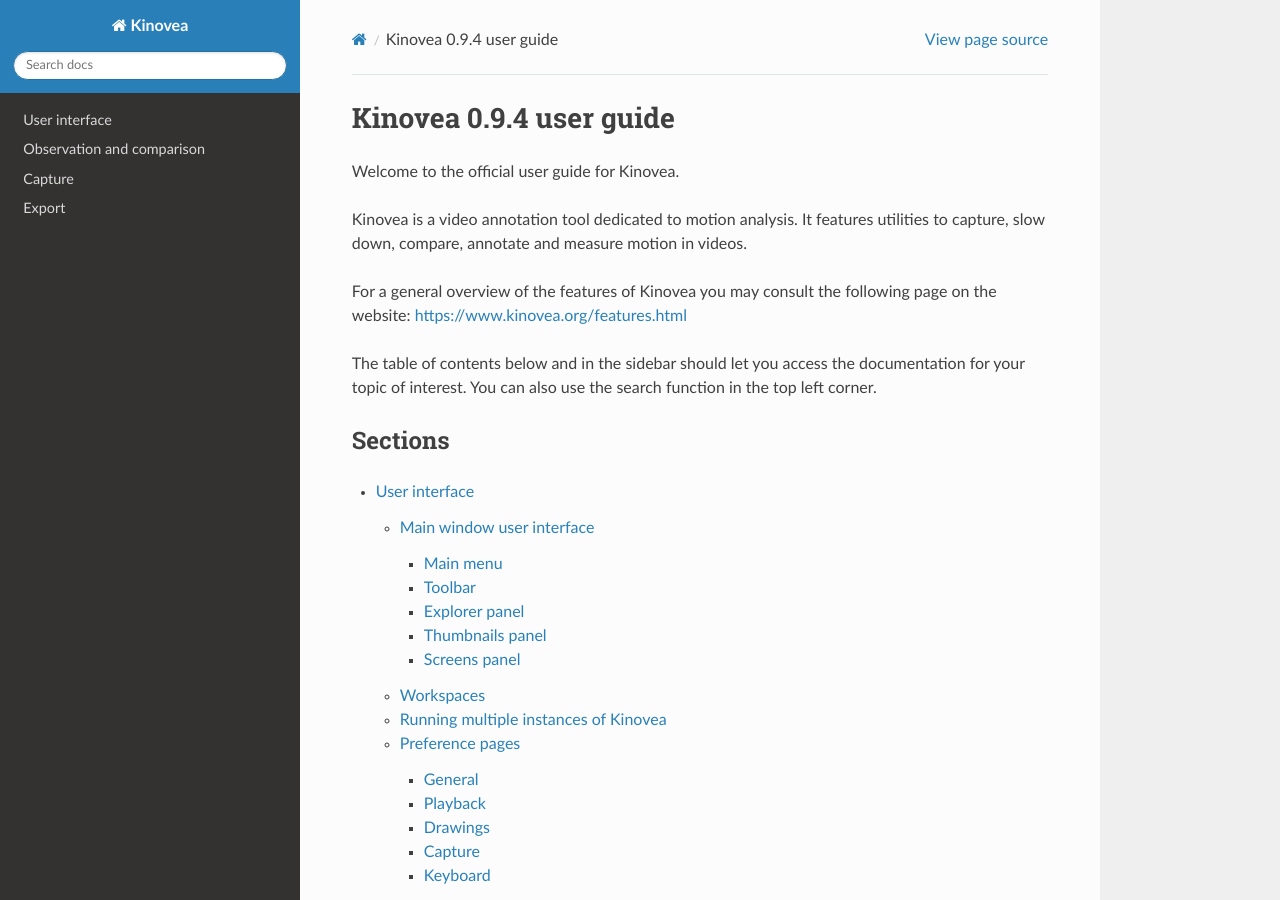
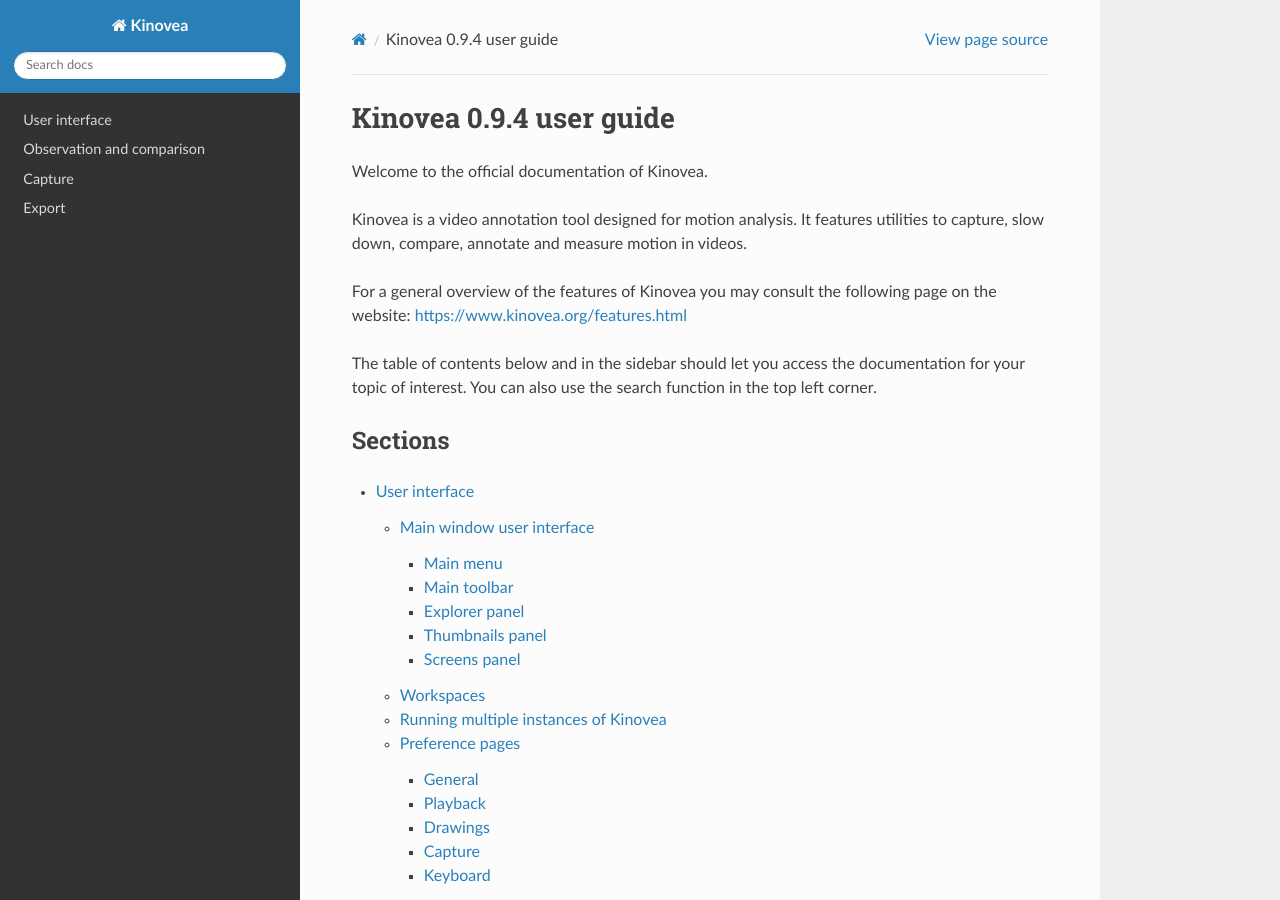
Before and after one commit to Kinovea/kinovea-docs, a Sphinx documentation site: the page built from source/index.rst, in a window 1280 px wide and 900 px high. Built offline with Sphinx 7.4.7 and the Read the Docs theme 2.0.0, drawn with Linux system fonts in a browser that asks for light colours.

Commit message:
Various minor updates.

```diff
--- a/source/capture/hardware/network.rst
+++ b/source/capture/hardware/network.rst
@@ -23,6 +23,7 @@ Clicking the Test button will try to connect to the camera and report success or
 Smartphones
 -----------
 
-Smartphones can be used as network cameras over the WiFi network by using a dedicated application streaming in MJPEG. For example "IP Webcam" by Pavel Khlebovich can be used for this on Android.
+Smartphones can be used as network cameras over the WiFi network by using a dedicated application, provided it supports streaming in MJPEG.
+For example "IP Webcam" by Pavel Khlebovich can be used on Android devices.
 
 Consult the application to find the URL of the server and the IP address of the smartphone.
--- a/source/export/data.rst
+++ b/source/export/data.rst
@@ -32,7 +32,7 @@ The following options are available:
 - Web (.html)
 - Gnuplot (.txt)
 
-The underlying mechanism for these options is to **convert** the annotations data into the output format and it does not perform any higher level computations.
+The underlying mechanism for these menus is to **convert** the annotation data into the output format and it does not perform any higher level computations.
 This approach has the following differences with the export from the kinematics dialogs:
 
 - The coordinates do not use filtering.
--- a/source/index.rst
+++ b/source/index.rst
@@ -2,9 +2,9 @@
     Kinovea |release| user guide
 %%%%%%%%%%%%%%%%%%%%%%%%%%%%%%%%%%%%%%%%%%%%%%
 
-Welcome to the official user guide for Kinovea.
+Welcome to the official documentation of Kinovea.
 
-Kinovea is a video annotation tool dedicated to motion analysis.
+Kinovea is a video annotation tool designed for motion analysis.
 It features utilities to capture, slow down, compare, annotate and measure motion in videos.
 
 For a general overview of the features of Kinovea you may consult the following page on the website: https://www.kinovea.org/features.html
--- a/source/userinterface/instances.rst
+++ b/source/userinterface/instances.rst
@@ -10,7 +10,7 @@ This can be used to record more than two cameras, play more than two videos at t
     This behavior is controlled by the option under Preferences > General > Instances have their own preferences.
     This option can only be changed from the first instance of Kinovea.
 
-Instance names
+Instance name
 --------------
 Each instance is assigned a number in sequential order of launch and by default this number becomes the name of the instance.
 
--- a/source/userinterface/ui/screenspanel.rst
+++ b/source/userinterface/ui/screenspanel.rst
@@ -4,12 +4,10 @@ Screens panel
 The screens panel replaces the thumbnails panel when one or more screens are opened.
 When two screens of the same type are opened, joint controls are added at the bottom.
 
-
-
 Adding and removing screens can be done by using the main toolbar, the menu View or the close buttons on the screens themselves.
 
 To swap the screens use the menu View > Swap screens or the swap button in the joint controls.
 
-More details about the playback screen user interface can be found under Observation > Playback screen user interface.
+More details about the playback screen user interface can be found at :doc:`/observation/playback_ui`
 
-More details about the capture screen user interface can be found under Live capture > Capture screen user interface.
+More details about the capture screen user interface can be found at :doc:`/capture/userinterface`
--- a/source/userinterface/ui/toolbar.rst
+++ b/source/userinterface/ui/toolbar.rst
@@ -1,5 +1,5 @@
-Toolbar
-=========
+Main toolbar
+============
 
 The main toolbar provides quick access to screen organization functions.
 
```
